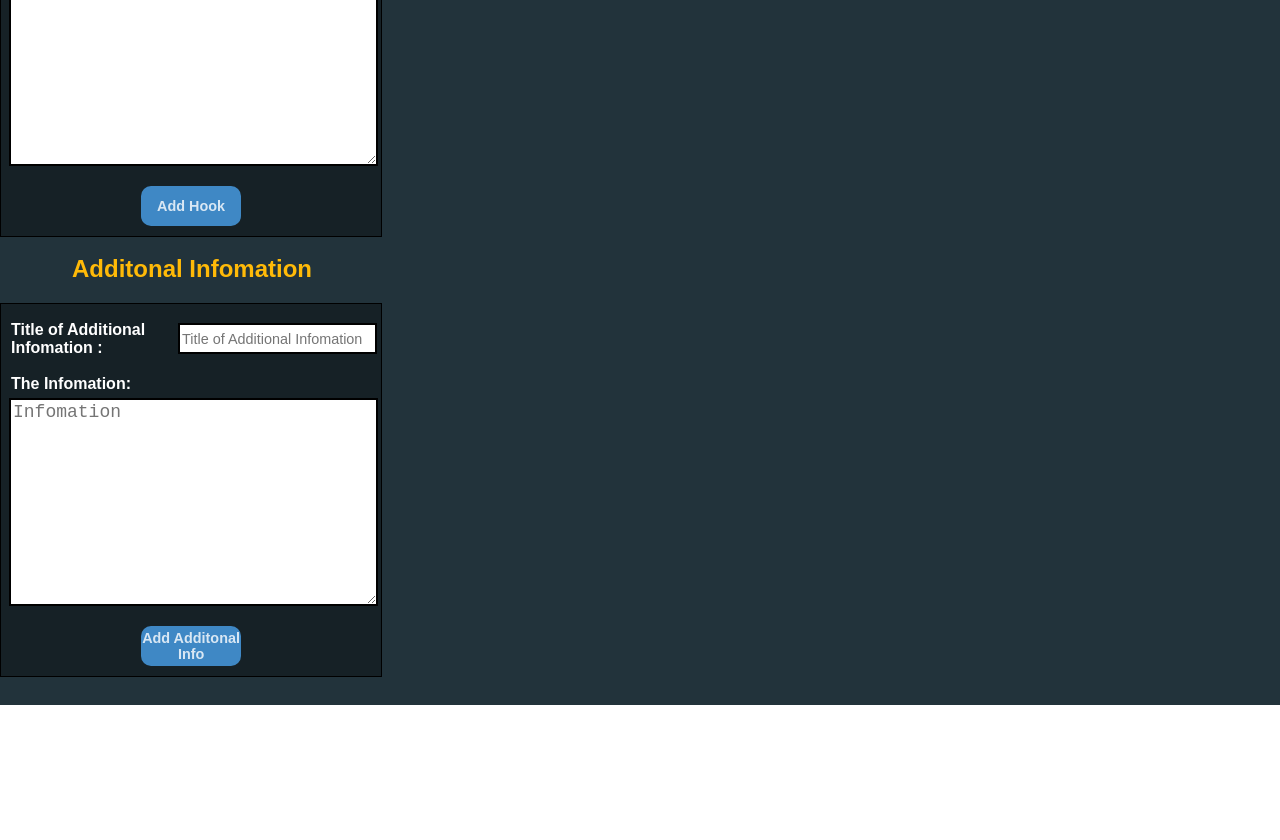
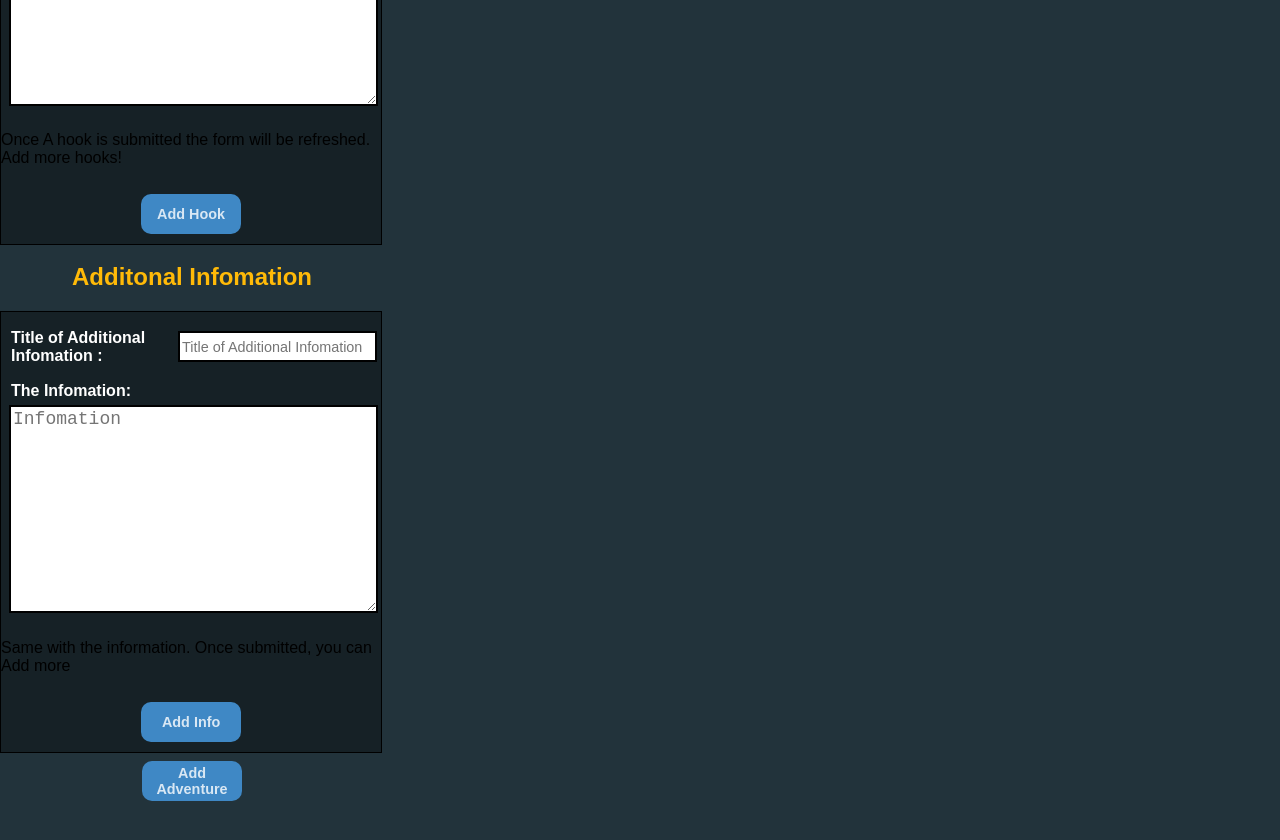
Before and after one commit to JasenABaker/Tome, a React (Create React App) app in the folder client/: page /new in a window 1280 px wide. Shown: the part 1560-2400 px from the top of the page. Before the commit the page ends 2265 px from the top, so only its background shows below. Built offline with nearby package versions, Linux system fonts and the light colour scheme; no server answers.

Commit message:
can create new adventure

```diff
--- a/client/src/App.js
+++ b/client/src/App.js
@@ -18,11 +18,20 @@ class App extends Component {
       const res = await axios.get('/api/adventures')
       this.setState({adventures: res.data})
     }
-
+    addNewAdv = (newAdv) =>{
+      const adventures = [...this.state.adventures]
+      adventures.push(newAdv)
+      this.setState({adventures})
+    }
   render() {
     const AdSelect = () =>{
       return(
         <AdventureSelect adventures={this.state.adventures}/>
+      )
+    }
+    const NewPageComp = () => {
+      return (
+        <NewPage addNewAdv={this.addNewAdv}/>
       )
     }
     return (
@@ -36,7 +45,7 @@ class App extends Component {
                 <Route exact path='/' component={Home}/>
                 <Route exact path='/adventures' render={AdSelect}/>
                 <Route exact path='/adventures/:id' component={Adventure}/>
-                <Route exact path='/new' component={NewPage} />
+                <Route exact path='/new' render={NewPageComp} />
                 </Switch>
         </div>
         </Router>
--- a/client/src/components/NewAdventure.jsx
+++ b/client/src/components/NewAdventure.jsx
@@ -1,90 +1,175 @@
-import React from 'react'
-import {FormContainer, FormStyled, FormDiv, TitleDiv, InputStyle, TextAreaStyle, LabelStyle, FileUpload, ButtonDiv} from './styled components/Forms'
-import {AddButton} from './styled components/Buttons'
+import React, { Component } from 'react'
+import axios from 'axios'
+import {Redirect} from 'react-router-dom'
+import { FormContainer, FormStyled, FormDiv, TitleDiv, InputStyle, TextAreaStyle, LabelStyle, FileUpload, ButtonDiv, SubmitButton } from './styled components/Forms'
 
-const NewAdventure = (props) =>{
-    return(
+
+class NewAdventure extends Component {
+    state = {
+        newAdventure: {},
+        hooks: [],
+        infos: [],
+        hook: {},
+        info: {},
+        redirect: false
+    }
+
+    handleInput = (event) => {
+        const attr = event.target.name
+        const val = event.target.value
+        const newAdv = { ...this.state.newAdventure }
+        newAdv[attr] = val
+        this.setState({ newAdventure: newAdv })
+
+    }
+    handleHookInput = (event) => {
+        const attr = event.target.name
+        const val = event.target.value
+        const hook = { ...this.state.hook }
+        hook[attr] = val
+        this.setState({ hook })
+
+    }
+    handleInfoInput = (event) => {
+        const attr = event.target.name
+        const val = event.target.value
+        const info = { ...this.state.info }
+        info[attr] = val
+        this.setState({ info })
+
+    }
+
+    handleNewHookSubmit = (event) => {
+        event.preventDefault()
+        if ((Object.keys(this.state.hook).length === 2) &&
+            (this.state.hook.title !== "") &&
+            (this.state.hook.description !== "")) {
+            this.state.hooks.push(this.state.hook)
+            const newAdv = { ...this.state.newAdventure }
+            newAdv.hooks = this.state.hooks
+            event.target.reset()
+            this.setState({ newAdventure: newAdv })
+        } else {
+
+            return this.state.hook
+        }
+    }
+
+    handleNewInfoSubmit = (event) => {
+        event.preventDefault()
+        if ((Object.keys(this.state.info).length === 2) &&
+            (this.state.info.title !== "") &&
+            (this.state.info.description !== "")) {
+
+            this.state.infos.push(this.state.info)
+            const newAdv = { ...this.state.newAdventure }
+            newAdv.additional_info = this.state.infos
+            event.target.reset()
+            this.setState({ newAdventure: newAdv })
+        } else {
+            return this.state.info
+        }
+    }
+
+    handleAdvSubmit = async (event) => {
+        event.preventDefault()
+        const res = await axios.post('api/adventures',  this.state.newAdventure)
+        this.props.addNewAdv(res.data)
+        this.setState({redirect: true})
+
+    }
+
+    render() {
+        console.log(this.state.info)
+        console.log(this.state.hook)
+        null
+        return (
+            this.state.redirect ? <Redirect to="/adventures"/> :
             <FormContainer>
                 <h1>New Adventure</h1>
-            <FormStyled>
+                <FormStyled onSubmit={this.handleAdvSubmit} id="FormAd">
                     <FormDiv>
                         <TitleDiv>
                             <LabelStyle htmlFor="title">Title:</LabelStyle>
-                    <InputStyle type="text" name="title" placeholder="Title"/>
+                            <InputStyle type="text" name="title" placeholder="Title" onChange={this.handleInput} />
                         </TitleDiv>
                         <div>
                             <div>
                                 <LabelStyle htmlFor="intro">Introduction: </LabelStyle>
                             </div>
-                    <TextAreaStyle name="intro" id="" cols="30" rows="10" placeholder="Text for the introduction"></TextAreaStyle >
+                            <TextAreaStyle name="intro" id="" cols="30" rows="10" placeholder="Text for the introduction" onChange={this.handleInput}></TextAreaStyle >
                         </div>
                         <div>
                             <div>
                                 <LabelStyle htmlFor="synopsis">Adventure Synopsis: </LabelStyle>
                             </div>
-                    <TextAreaStyle  name="synopsos" id="" cols="30" rows="10" placeholder="Write a synopsis of the adventure."></TextAreaStyle >
+                            <TextAreaStyle name="synopsos" id="" cols="30" rows="10" placeholder="Write a synopsis of the adventure." onChange={this.handleInput}></TextAreaStyle >
                         </div>
                         <div>
                             <div>
                                 <LabelStyle htmlFor="running_the_adventure">How to run the Adventure: </LabelStyle>
                             </div>
-                    <TextAreaStyle name="running_the_adventure" id="" cols="30" rows="10" placeholder="Notes on how to run the adventure"></TextAreaStyle >
+                            <TextAreaStyle name="running_the_adventure" id="" cols="30" rows="10" placeholder="Notes on how to run the adventure" onChange={this.handleInput}></TextAreaStyle >
                         </div>
                         <TitleDiv>
                             <LabelStyle htmlFor="map">Stater Map for the Adventure: </LabelStyle>
-                    <FileUpload type="file" name="map" placeholder="upload"/>
+                            <FileUpload type="file" name="map" placeholder="upload" onChange={this.handleInput} />
                         </TitleDiv>
                         <div>
                             <div>
                                 <LabelStyle htmlFor="hooks_intro">For your hooks to the adventure write a short paragrah about what options the DM may have: </LabelStyle>
                             </div>
-                    <TextAreaStyle  name="hooks_intro" id="" cols="30" rows="10" placeholder="Short paragrah introduction your hooks"></TextAreaStyle >
+                            <TextAreaStyle name="hooks_intro" id="" cols="30" rows="10" placeholder="Short paragrah introduction your hooks" onChange={this.handleInput}></TextAreaStyle >
                         </div>
-                <ButtonDiv>
-                    <AddButton>Add Adventure</AddButton>
-                </ButtonDiv>
+
                     </FormDiv>
                 </FormStyled>
                 <h2>Hooks</h2>
-            <FormStyled>
+                <FormStyled onSubmit={this.handleNewHookSubmit} id="hook">
                     <FormDiv>
                         <TitleDiv>
                             <LabelStyle htmlFor="title">Title of hook :</LabelStyle>
-                    <InputStyle type="text" name="title" placeholder="Title of Hook"/>
+                            <InputStyle type="text" name="title" placeholder="Title of Hook" onChange={this.handleHookInput} />
                         </TitleDiv>
                         <div>
                             <div>
                                 <LabelStyle htmlFor="description">Description of the hook: </LabelStyle>
                             </div>
-                    <TextAreaStyle  name="description" id="" cols="30" rows="10" placeholder="Text for the hook"></TextAreaStyle >
+                            <TextAreaStyle name="description" id="" cols="30" rows="10" placeholder="Text for the hook" onChange={this.handleHookInput}></TextAreaStyle >
                         </div>
+                        <p>Once A hook is submitted the form will be refreshed. Add more hooks!</p>
                         <ButtonDiv>
-                <AddButton>Add Hook</AddButton>
+                            <SubmitButton type="submit">Add Hook</SubmitButton>
                         </ButtonDiv>
+
                     </FormDiv>
                 </FormStyled>
                 <h2>Additonal Infomation</h2>
-            <FormStyled>
+                <FormStyled onSubmit={this.handleNewInfoSubmit} id="info">
                     <FormDiv>
                         <TitleDiv>
                             <LabelStyle htmlFor="title">Title of Additional Infomation :</LabelStyle>
-                    <InputStyle type="text" name="title" placeholder="Title of Additional Infomation"/>
+                            <InputStyle type="text" name="title" placeholder="Title of Additional Infomation" onChange={this.handleInfoInput} />
                         </TitleDiv>
                         <div>
                             <div>
                                 <LabelStyle htmlFor="description">The Infomation: </LabelStyle>
                             </div>
-                    <TextAreaStyle  name="description" id="" cols="30" rows="10" placeholder="Infomation"></TextAreaStyle >
+                            <TextAreaStyle name="description" id="" cols="30" rows="10" placeholder="Infomation" onChange={this.handleInfoInput}></TextAreaStyle >
                         </div>
+                        <p>Same with the information. Once submitted, you can Add more</p>
                         <ButtonDiv>
-                <AddButton>Add Additonal Info</AddButton>
+                            <SubmitButton type="submit">Add Info</SubmitButton>
                         </ButtonDiv>
                     </FormDiv>
                 </FormStyled>
+                        <ButtonDiv>
+                            <SubmitButton type="submit" form="FormAd">Add Adventure</SubmitButton>
+                        </ButtonDiv>
             </FormContainer>
         )
 
-
+    }
 }
 
 export default NewAdventure
--- a/client/src/components/NewPage.jsx
+++ b/client/src/components/NewPage.jsx
@@ -10,7 +10,7 @@ class NewPage extends Component {
     render(){
         return(
             <NewPageContainer>
-                <NewAdventure />
+                <NewAdventure addNewAdv={this.props.addNewAdv} />
                 <div> ChapterForm</div>
                 <div> EncounterForm</div>
             </NewPageContainer>
--- a/client/src/components/styled components/Forms.jsx
+++ b/client/src/components/styled components/Forms.jsx
@@ -86,3 +86,25 @@ export const ButtonDiv = styled.div`
     justify-content: center;
     align-items: center;
 `
+
+export const SubmitButton = styled.button`
+height: 40px;
+width: 100px;
+border-radius: 10px;
+color: rgba(255, 255, 255, 0.8);
+font-size: .9em;
+font-weight: 700;
+display: flex;
+align-items: center;
+justify-content: center;
+background-color: #3F88C5;
+text-align: center;
+border: none;
+outline-style:none;
+
+:hover {
+    background: linear-gradient(to bottom, #83a7c4 0%,#3f88c5 80%);
+    color: rgba(255, 255, 255, 1);
+    box-shadow: 0 5px 15px rgba(63,136,197, .4)
+}
+`
```
Also changed, not shown: client/src/components/styled components/Containers.jsx (line endings or trailing spaces). Lines whose indentation alone changed are shown as unchanged.
